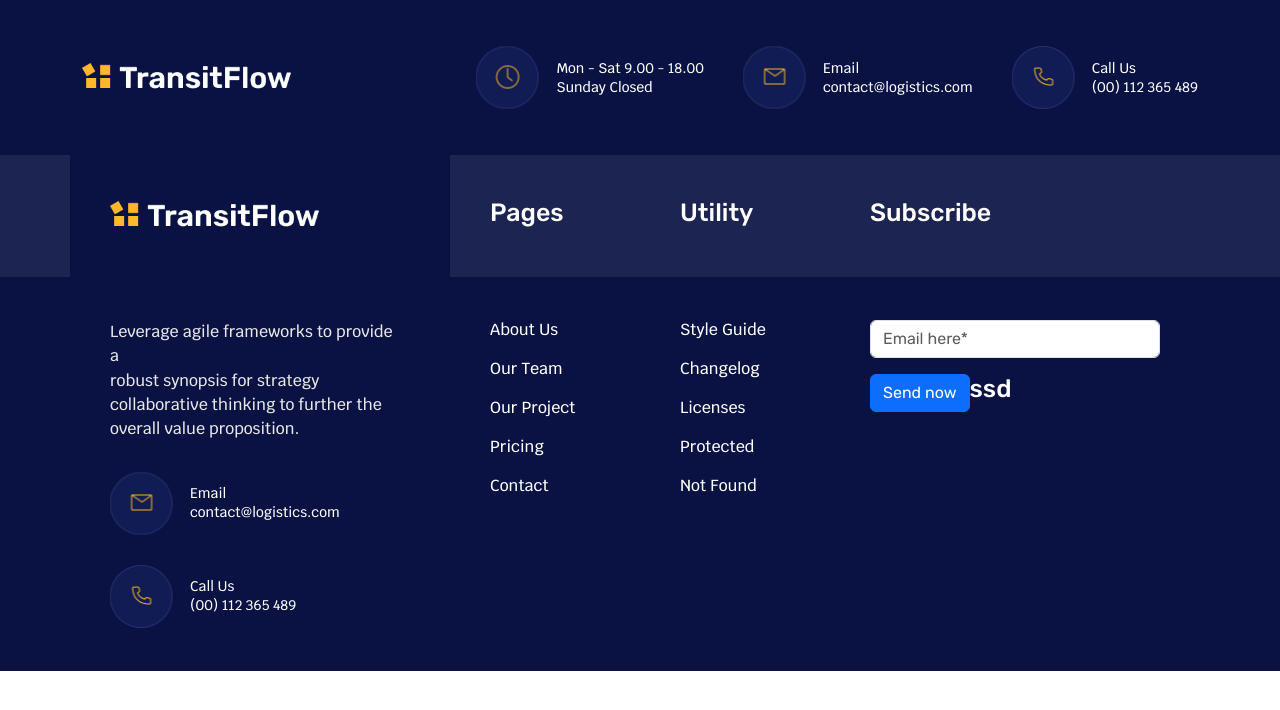
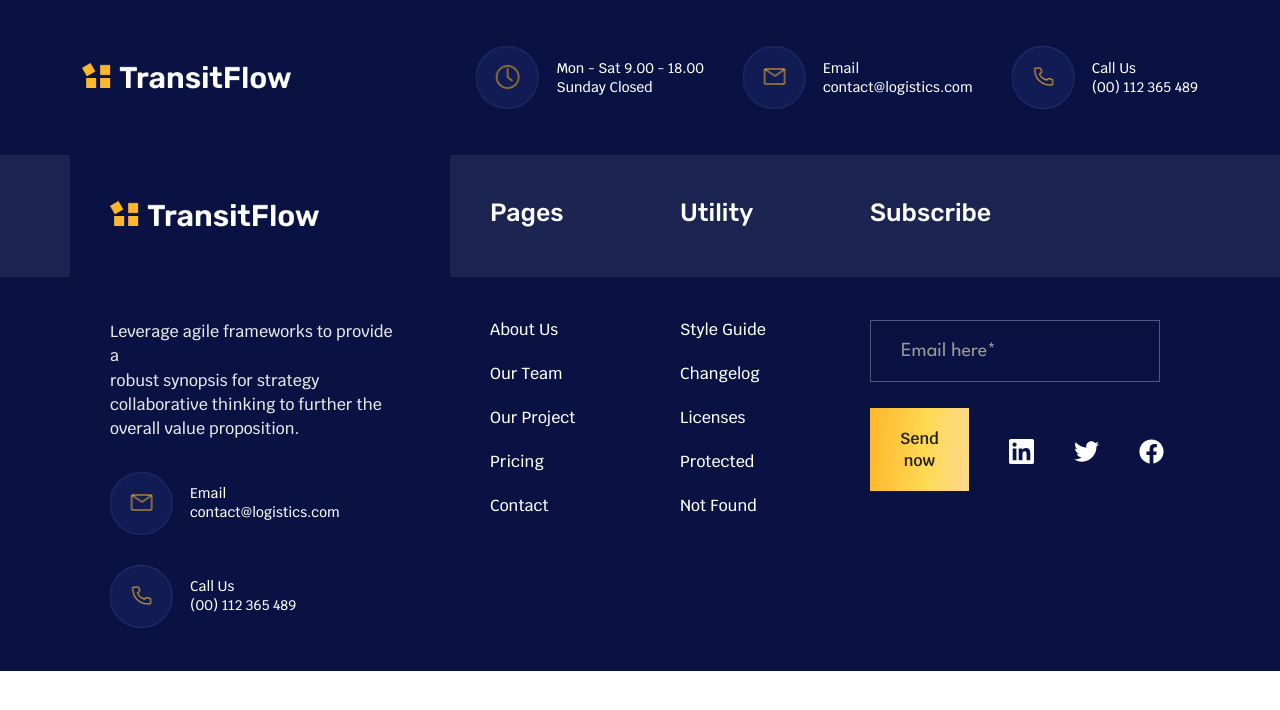
Before and after one commit to E-gap/transit-flow-site, a React (Create React App) app: page / in a window 1280 px wide. Shown: the top 710 px of the page. Built offline with nearby package versions, Linux system fonts and the light colour scheme.

Commit message:
header footer complete

```diff
--- a/src/components/Footer/Footer.jsx
+++ b/src/components/Footer/Footer.jsx
@@ -3,17 +3,12 @@ import Container from "react-bootstrap/Container";
 import Row from "react-bootstrap/Row";
 import Col from "react-bootstrap/Col";
 import logo from "../../images/logo.png";
-import InputGroup from "react-bootstrap/InputGroup";
-
-import facebook from "../../images/footer/facebook.svg";
-import twitter from "../../images/footer/twitter.svg";
-import linkedin from "../../images/footer/linkedin.svg";
-import Nav from "react-bootstrap/Nav";
 import Form from "react-bootstrap/Form";
-
-import Notiflix from "notiflix";
+// import Notiflix from "notiflix";
 import Button from "react-bootstrap/Button";
 import { useState } from "react";
+import { SiLinkedin } from "react-icons/si";
+import { FaTwitter, FaFacebook } from "react-icons/fa";
 
 const Footer = () => {
   const [validated, setValidated] = useState(false);
@@ -145,6 +140,7 @@ const Footer = () => {
                 <Row className="mb-3">
                   <Form.Group as={Col} xs="12" controlId="validationCustom01">
                     <Form.Control
+                      className={css.emailInput}
                       required
                       type="email"
                       placeholder="Email here*"
@@ -153,8 +149,26 @@ const Footer = () => {
                   </Form.Group>
                 </Row>
                 <div className={css.divFlex}>
-                  <Button type="submit">Send now</Button>
-                  <p>ssd</p>
+                  <Button className={css.sendButton} type="submit">
+                    Send now
+                  </Button>
+                  <ul className={css.socialLinksList}>
+                    <li className={css.socialLinksItem}>
+                      <a href="/" className={css.linkIcon}>
+                        <SiLinkedin />
+                      </a>
+                    </li>
+                    <li className={css.socialLinksItem}>
+                      <a href="/" className={css.linkIcon}>
+                        <FaTwitter />
+                      </a>
+                    </li>
+                    <li className={css.socialLinksItem}>
+                      <a href="/" className={css.linkIcon}>
+                        <FaFacebook />
+                      </a>
+                    </li>
+                  </ul>
                 </div>
               </Form>
             </Col>
--- a/src/components/Footer/Footer.module.css
+++ b/src/components/Footer/Footer.module.css
@@ -36,6 +36,11 @@
 .contactItem {
   display: flex;
   align-items: center;
+}
+
+.contactInfo:hover,
+.contactInfo:focus {
+  color: var(--color-hover-link);
 }
 
 .contactItem:not(:last-child) {
@@ -79,7 +84,7 @@
 }
 
 .footerListItem:not(:last-child) {
-  margin-bottom: 20px;
+  margin-bottom: 25px;
 }
 
 .footerListLink {
@@ -90,6 +95,63 @@
   text-decoration: none;
 }
 
+.footerListLink:hover,
+.footerListLink:focus {
+  color: var(--color-hover-link);
+}
+
 .divFlex {
   display: flex;
 }
+.emailInput {
+  padding: 15px 30px;
+  border-radius: 0;
+  font-family: "League Spartan", sans-serif;
+  font-weight: 400;
+  font-size: 20px;
+  background-color: #091242;
+  color: rgba(153, 153, 153, 1);
+  border: 1px solid rgba(78, 86, 131, 1);
+  margin-bottom: 10px;
+}
+
+.emailInput::placeholder {
+  color: rgba(153, 153, 153, 1);
+}
+
+.sendButton {
+  padding: 20px 30px;
+  border: none;
+  border-radius: 0px;
+  font-family: "Krub", sans-serif;
+  font-weight: 600;
+  font-size: 16px;
+  line-height: 1.35;
+  color: #23212a;
+  text-decoration: none;
+  background: linear-gradient(
+    94.06deg,
+    #ffb629 -1.21%,
+    #ffda56 58.66%,
+    #ffd7a6 116.84%
+  );
+  margin-right: 40px;
+}
+
+.socialLinksList {
+  display: flex;
+  align-items: center;
+}
+
+.socialLinksItem:not(:last-child) {
+  margin-right: 40px;
+}
+
+.linkIcon {
+  color: white;
+}
+
+.linkIcon:hover,
+.linkIcon:focus {
+  color: var(--color-hover-link);
+}
--- a/src/components/Header/Header.module.css
+++ b/src/components/Header/Header.module.css
@@ -29,6 +29,13 @@
   text-decoration: none;
 }
 
+.contactIconEmail:hover,
+.contactIconPhone:hover,
+.contactIconEmail:focus,
+.contactIconPhone:focus {
+  color: var(--color-hover-link);
+}
+
 .contactInfo::before {
   content: "";
   display: inline-block;
--- a/src/index.css
+++ b/src/index.css
@@ -1,5 +1,8 @@
 @import url("https://fonts.googleapis.com/css2?family=Krub:ital,wght@0,400;0,500;0,600;1,500&family=Lato&family=League+Spartan&family=Rubik:ital,wght@0,400;0,500;0,600;0,700;1,400;1,500&family=Syne:wght@700&display=swap");
 
+:root {
+  --color-hover-link: #0000ff;
+}
 body {
   margin: 0;
   font-family: -apple-system, BlinkMacSystemFont, "Segoe UI", "Roboto", "Oxygen",
```
Also changed, not shown: src/components/Header/Header.jsx (+0 -9 lines), src/images/header/linkedin.png (added).
